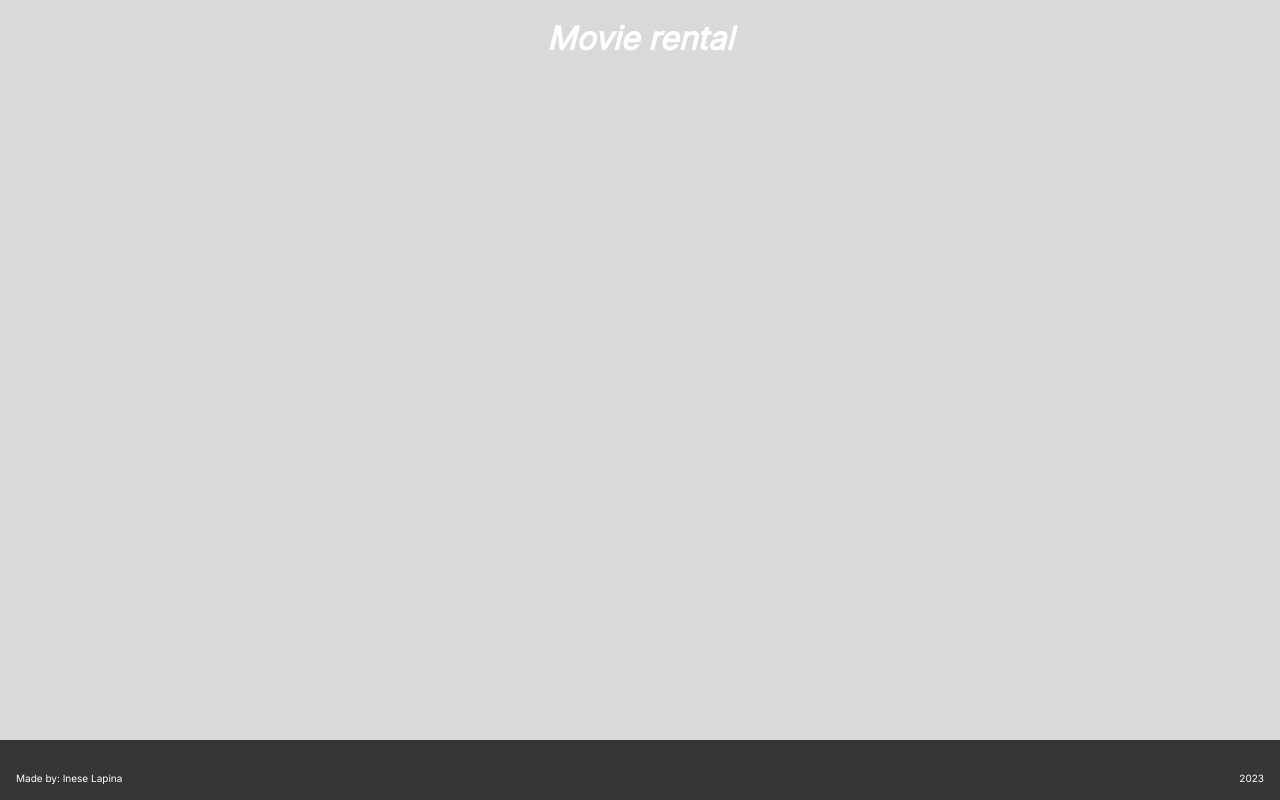
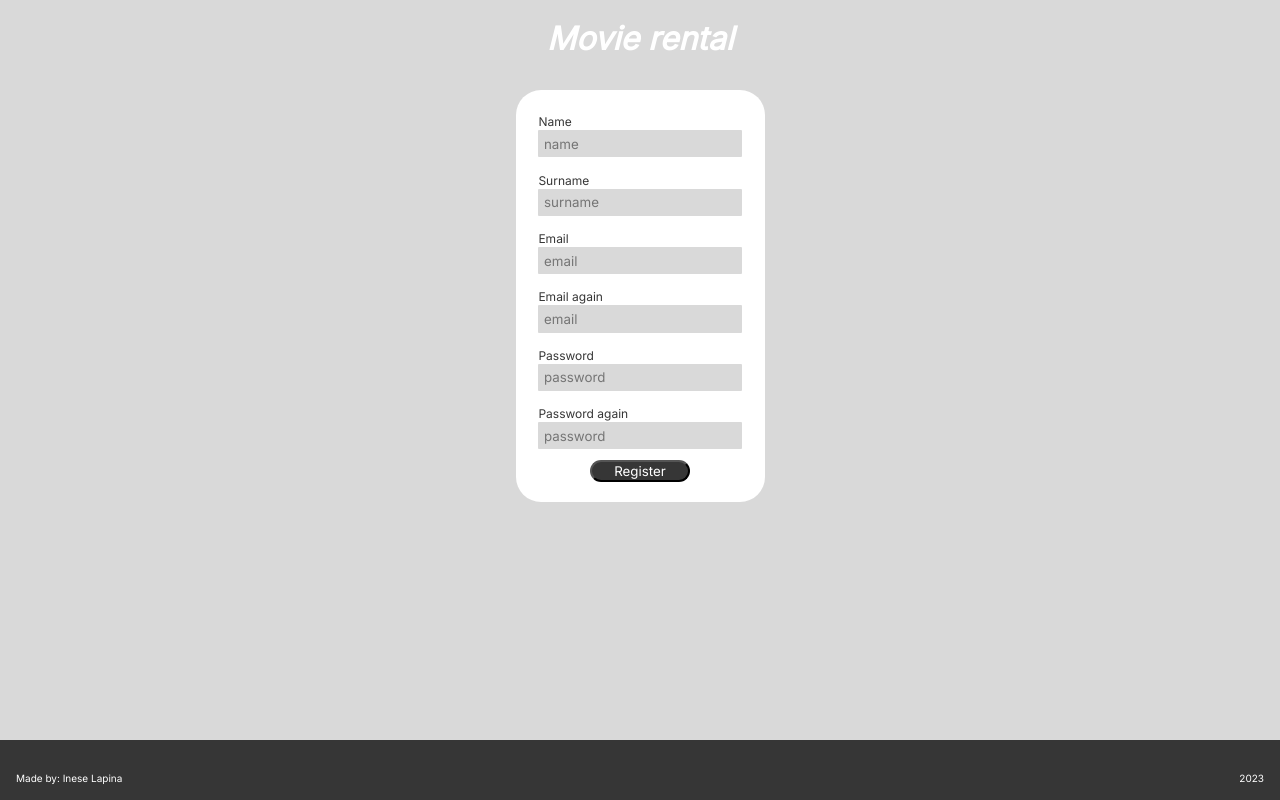
Before and after one commit to lapinna/Movie-rental-ReactJS, a React (Create React App) app: page / in a window 1280 px wide. Built offline with nearby package versions, Linux system fonts and the light colour scheme.

Commit message:
add register form, page, validation

```diff
--- a/src/App.js
+++ b/src/App.js
@@ -1,4 +1,6 @@
 import "./App.scss";
+//import RegisterForm from "./components/Form/Register/RegisterForm";
+import RegisterPage from "./components/Pages/RegisterPage";
 
 function App() {
   return (
@@ -6,7 +8,9 @@ function App() {
       <header className="App-header">
         <h1>Movie rental</h1>
       </header>
-      <div className="page-content"></div>
+      <div className="page-content">
+        <RegisterPage />
+      </div>
       <footer>
         <div className="footer-left">Made by: Inese Lapina</div>
         <div className="footer-right">2023</div>
--- a/src/App.scss
+++ b/src/App.scss
@@ -16,6 +16,51 @@
     flex: 1;
     margin-top: 2rem;
     margin-bottom: 2rem;
+
+    .form-container {
+      width: 195px;
+      height: auto;
+      display: flex;
+      flex-direction: column;
+      justify-content: center;
+      align-items: center;
+      background-color: #FFF;
+      padding: 20px 27px;
+      color: #363636;
+      border-radius: 25px;
+
+      div {
+        margin-bottom: 0.7rem;
+      }
+
+      label {
+        font-size: 12px;
+      }
+
+      input {
+        background-color: #D9D9D9;
+        border: none;
+        border-radius: 1px;
+        padding: 0.35rem;
+      }
+
+      .error {
+        width: 100%;
+        padding: 0.1rem;
+        font-size: 8px;
+        color: #b31111;
+        border-radius: 5px;
+      }
+    }
+
+    button {
+      background-color: #363636;
+      width: 100px;
+      border-radius: 30px;
+      color: #FFF;
+      cursor: pointer;
+      margin: auto;
+    }
   }
 
   footer {
--- /dev/null
+++ b/src/components/Form/Register/RegisterForm.jsx
@@ -0,0 +1,124 @@
+import "./RegisterForm.style.scss";
+import { useState } from "react";
+import RegisterValidation from "../../Validation/RegisterValidation/RegisterValidation";
+
+const RegisterForm = ({ addUser }) => {
+  const [values, setValues] = useState({
+    name: "",
+    surname: "",
+    email1: "",
+    email2: "",
+    password1: "",
+    password2: ""
+  });
+
+  const handleChange = (e) => {
+    setValues({
+      ...values,
+      [e.target.name]: e.target.value,
+    });
+  };
+
+  const [errors, setErrors] = useState({});
+
+  const handleFormSubmit = (e) => {
+    e.preventDefault();
+    const validationErrors = RegisterValidation(values);
+    if (Object.keys(validationErrors).length === 0) {
+      addUser(values);
+      alert("Registration successful! Please Login!");
+    } else {
+      setErrors(validationErrors);
+    }
+  };
+
+  return (
+    <div className="form-container">
+      <form className="register-form">
+        <div>
+          <label htmlFor="name">
+            Name
+            <input
+              name="name"
+              type="text"
+              placeholder="name"
+              value={values.name}
+              onChange={handleChange}
+            />
+            {errors.name && <p className="error">{errors.name}</p>}
+          </label>
+        </div>
+        <div>
+          <label htmlFor="surname">
+            Surname
+            <input
+              name="surname"
+              type="text"
+              placeholder="surname"
+              value={values.surname}
+              onChange={handleChange}
+            />
+            {errors.surname && <p className="error">{errors.surname}</p>}
+          </label>
+        </div>
+        <div>
+          <label htmlFor="email1">
+            Email
+            <input
+              name="email1"
+              type="email"
+              placeholder="email"
+              value={values.email1}
+              onChange={handleChange}
+            />
+            {errors.email1 && <p className="error">{errors.email1}</p>}
+          </label>
+        </div>
+        <div>
+          <label htmlFor="email2">
+            Email again
+            <input
+              name="email2"
+              type="email"
+              placeholder="email"
+              value={values.email2}
+              onChange={handleChange}
+            />
+            {errors.email2 && <p className="error">{errors.email2}</p>}
+          </label>
+        </div>
+        <div>
+          <label htmlFor="password1">
+            Password
+            <input
+              name="password1"
+              type="password"
+              placeholder="password"
+              value={values.password1}
+              onChange={handleChange}
+            />
+            {errors.password1 && (<p className="error">{errors.password1}</p>)}
+          </label>
+        </div>
+        <div>
+          <label htmlFor="password2">
+            Password again
+            <input
+              name="password2"
+              type="password"
+              placeholder="password"
+              value={values.password2}
+              onChange={handleChange}
+            />
+            {errors.password2 && (<p className="error">{errors.password2}</p>)}
+          </label>
+        </div>
+      </form>
+      <button id="register-btn" type="submit" onClick={handleFormSubmit}>
+        Register
+      </button>
+    </div>
+  );
+};
+
+export default RegisterForm;
--- /dev/null
+++ b/src/components/Form/Register/RegisterForm.style.scss
@@ -0,0 +1,7 @@
+// .register-form {
+//   display: none;
+// }
+
+// .active  {
+//   display: initial;
+// }
--- /dev/null
+++ b/src/components/Pages/RegisterPage.jsx
@@ -0,0 +1,17 @@
+import RegisterForm from "../Form/Register/RegisterForm";
+
+const RegisterPage = () => {
+  const addUser = (newUser) => {
+    const users = JSON.parse(localStorage.getItem("users")) || [];
+    const updatedUsers = [...users, newUser];
+    localStorage.setItem("users", JSON.stringify(updatedUsers));
+  };
+
+  return (
+    <div>
+      <RegisterForm addUser={addUser} />
+    </div>
+  );
+};
+
+export default RegisterPage;
--- /dev/null
+++ b/src/components/Validation/RegisterValidation/RegisterValidation.jsx
@@ -0,0 +1,53 @@
+const RegisterValidation = (values) => {
+  let errors = {};
+  console.log("values", values);
+
+  const inputValues = Object.entries(values);
+
+  function isValid(array) {
+    array
+      .map(isValidContent())
+      .filter((elem) => elem !== null)
+      .map(isValidLength())
+      .filter((elem) => elem !== null)
+  }
+
+  function isValidContent() {
+    return (elem) => {
+      if (elem[1] === "") {
+        errors[elem[0]] = `${capitalizeFirst(elem[0])} field must be filled`;
+        return null;
+      }
+      return elem;
+    };
+  }
+
+  function isValidLength() {
+    return (elem) => {
+      if ((elem[0] === "name" || elem[0] === "surname") &&
+        elem[1].length < 2) {
+        errors[elem[0]] = `${capitalizeFirst(
+          elem[0]
+        )} field should contain 2 or more letters`;
+        return null;
+      } else if ((elem[0] === "password1" || elem[0] === "password2") &&
+        elem[1].length < 8) {
+        errors[elem[0]] = `${capitalizeFirst(
+          elem[0]
+        )} field should contain 8 or more letters`;
+        return null;
+      }
+      return elem;
+    };
+  }
+
+  function capitalizeFirst(string) {
+    return string.charAt(0).toUpperCase() + string.slice(1);
+  }
+
+  isValid(inputValues);
+
+  return errors;
+};
+
+export default RegisterValidation;
```
